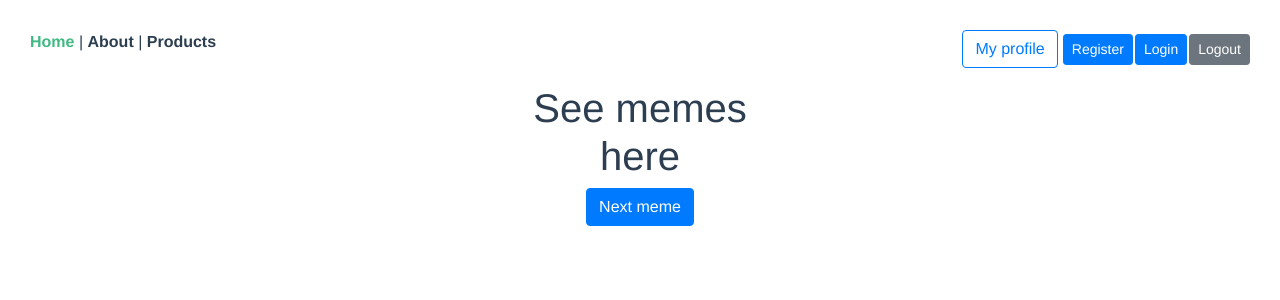
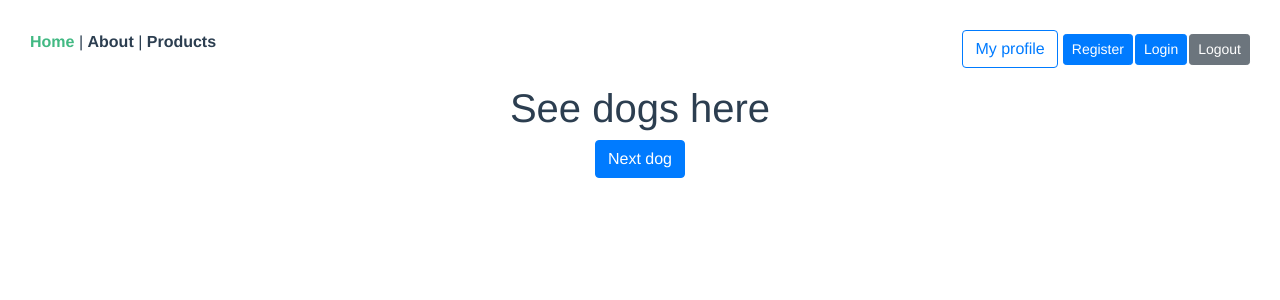
Before and after one commit to alpari01/buysell_frontend, a Vue app: page / in a window 1280 px wide. Shown: the top 300 px of the page. Built offline with nearby package versions, Linux system fonts and the light colour scheme; no server answers.

Commit message:
See dogs here.

```diff
--- a/src/views/HomeView.vue
+++ b/src/views/HomeView.vue
@@ -1,9 +1,9 @@
 <template>
   <div class="row">
     <div class="col-sm-3 mx-auto">
-      <h1>See memes here</h1>
+      <h1>See dogs here</h1>
       <form @submit="loadMeme">
-        <button type="submit" class="btn btn-primary">Next meme</button>
+        <button type="submit" class="btn btn-primary">Next dog</button>
       </form>
       <br>
       <div class="row g-3">
```
